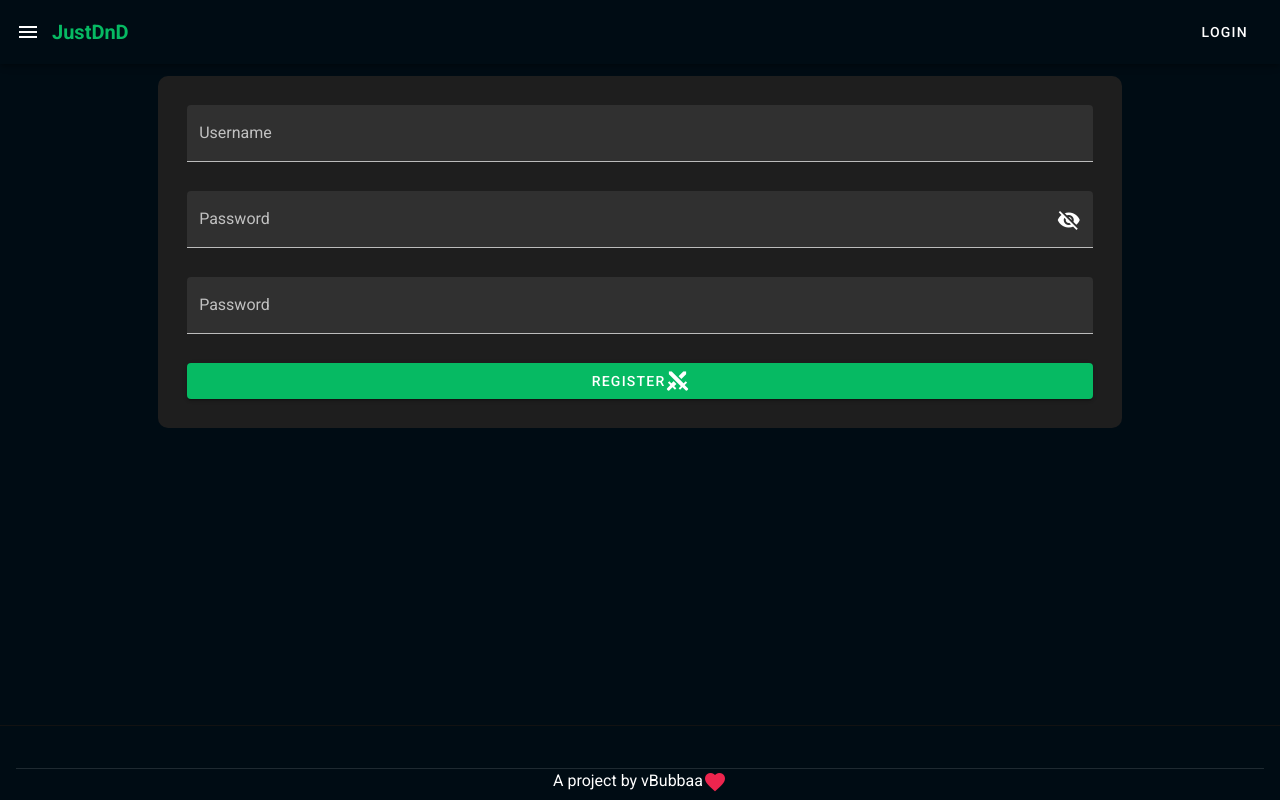
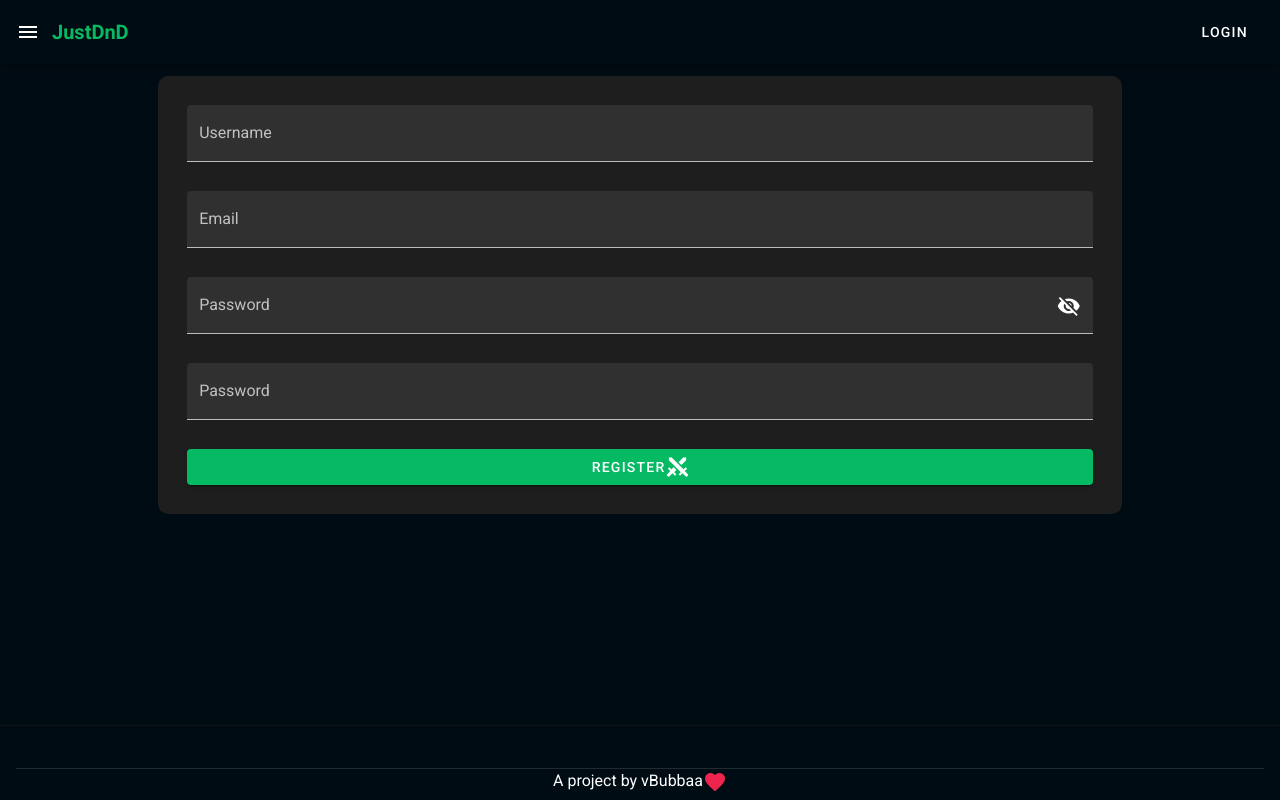
Before and after one commit to vBubbaa/justdnd-frontend, a Nuxt app: page /register in a window 1280 px wide. Built offline with nearby package versions, Linux system fonts and the light colour scheme; no server answers.

Commit message:
Include email in user registration

```diff
--- a/pages/register/index.vue
+++ b/pages/register/index.vue
@@ -15,6 +15,14 @@
               v-model="user.username"
               :rules="rules.usernameRules"
               label="Username"
+              required
+            ></v-text-field>
+            <v-text-field
+              filled
+              color="#06ba63"
+              v-model="user.email"
+              :rules="rules.emailRules"
+              label="Email"
               required
             ></v-text-field>
             <v-text-field
@@ -71,6 +79,10 @@ export default {
             (v && v.length <= 120) || "Name must be 150 characters or less.",
         ],
         passwordRules: [(v) => !!v || "Password is required"],
+        emailRules: [
+          (v) => !!v || "E-mail is required",
+          (v) => /.+@.+/.test(v) || "E-mail must be valid",
+        ],
       },
     };
   },
```
